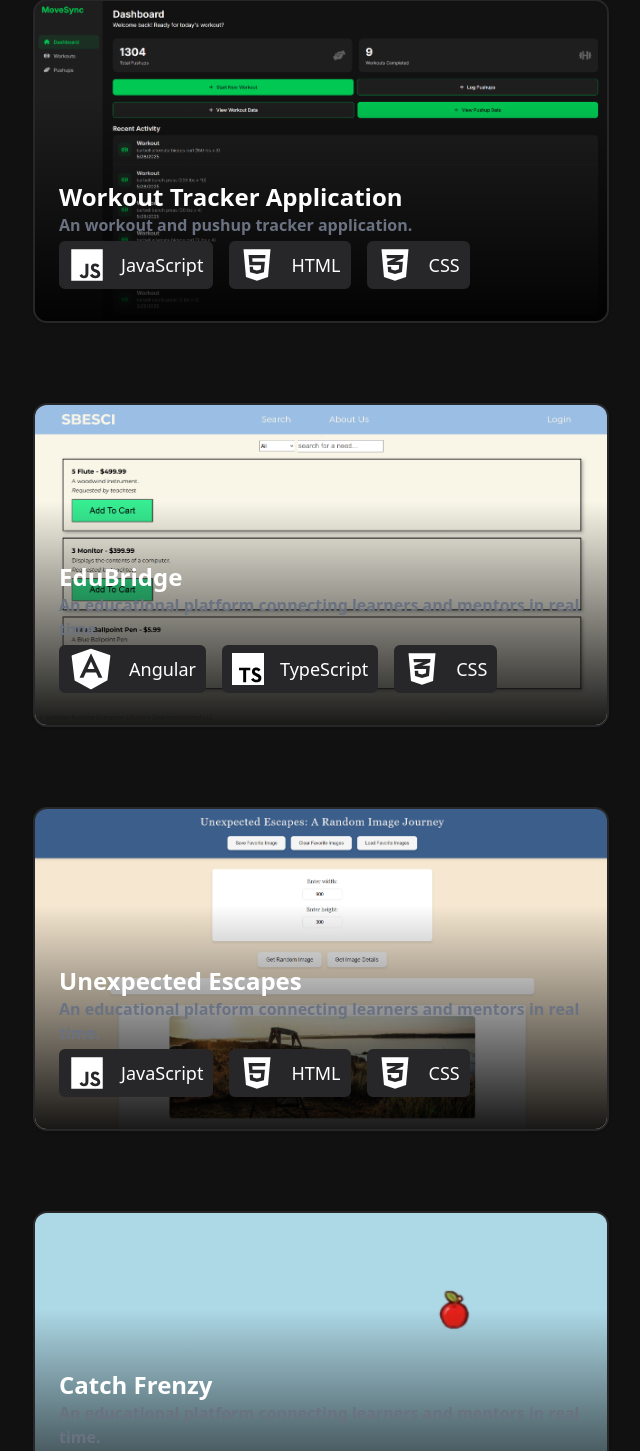
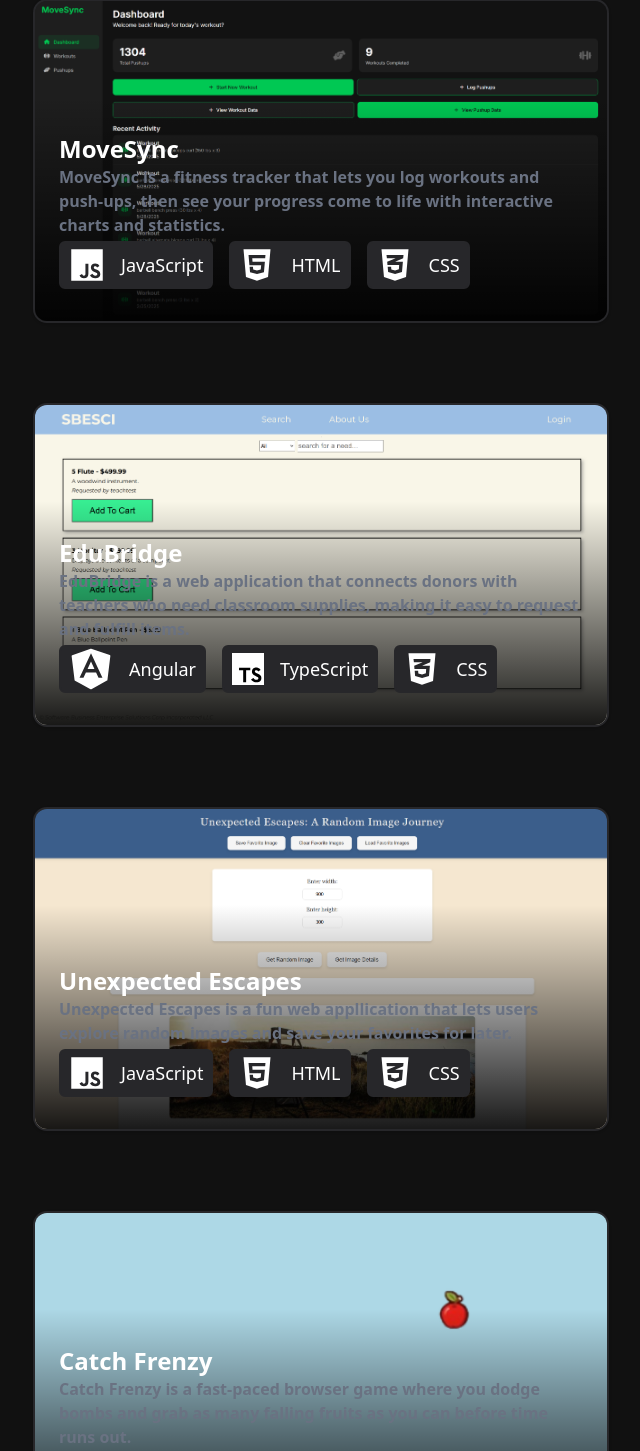
Before and after one commit to AazeemVS/Portfolio-Site, a React (Vite) app: page /Projects in a window 1280 px wide. Shown: the part 333-1784 px from the top of the page, without its empty margins (319-959 px from the left). Built offline with nearby package versions, Linux system fonts and the light colour scheme.

Commit message:
Updated one liner descriptions for project templates

```diff
--- a/src/pages/Projects.tsx
+++ b/src/pages/Projects.tsx
@@ -11,7 +11,7 @@ import JSIcon from "@/components/ui/icons/jsIcon";
 import { useNavigate } from "react-router-dom";
 
 //Images
-import SBESCIImg from "@/../public/images/SBESCI_site_pic.png";
+import EduBridgeImg from "@/../public/images/SBESCI_site_pic.png";
 import CatchFrenzyImg from "@/../public/images/Catch_Frenzy_Site_Pic2.png";
 import WorkoutAppImg from "@/../public/images/WorkoutAppHomePage.png";
 import UnexpectedEscapesHomePage from "@/../public/images/Unexpected_Escapes_homeImg.png";
@@ -27,16 +27,16 @@ const Projects: React.FC = () => {
         </h2>
       </Card>
       <ProjectTemplate
-        title="Workout Tracker Application"
-        description="An workout and pushup tracker application."
+        title="MoveSync"
+        description="MoveSync is a fitness tracker that lets you log workouts and push-ups, then see your progress come to life with interactive charts and statistics."
         backgroundImg={WorkoutAppImg}
         icons={[<JSIcon key="1" />, <HTMLIcon key="3" />, <CSSIcon key="4" />]}
         onClick={() => navigate("/WorkoutTrackerInfoPage")}
       />
       <ProjectTemplate
         title="EduBridge"
-        description="An educational platform connecting learners and mentors in real time."
-        backgroundImg={SBESCIImg}
+        description="EduBridge is a web application that connects donors with teachers who need classroom supplies, making it easy to request and fulfill items."
+        backgroundImg={EduBridgeImg}
         icons={[
           <AngularIcon key="1" />,
           <TSIcon key="2" />,
@@ -46,7 +46,7 @@ const Projects: React.FC = () => {
       />
       <ProjectTemplate
         title="Unexpected Escapes"
-        description="An educational platform connecting learners and mentors in real time."
+        description="Unexpected Escapes is a fun web appllication that lets users explore random images and save your favorites for later."
         backgroundImg={UnexpectedEscapesHomePage}
         // override the defaults if you like, or omit this prop to get the 3-icon default
         icons={[<JSIcon key="1" />, <HTMLIcon key="3" />, <CSSIcon key="4" />]}
@@ -54,7 +54,7 @@ const Projects: React.FC = () => {
       />
       <ProjectTemplate
         title="Catch Frenzy"
-        description="An educational platform connecting learners and mentors in real time."
+        description="Catch Frenzy is a fast-paced browser game where you dodge bombs and grab as many falling fruits as you can before time runs out."
         backgroundImg={CatchFrenzyImg}
         // override the defaults if you like, or omit this prop to get the 3-icon default
         icons={[<JSIcon key="1" />, <HTMLIcon key="3" />, <CSSIcon key="4" />]}
```
